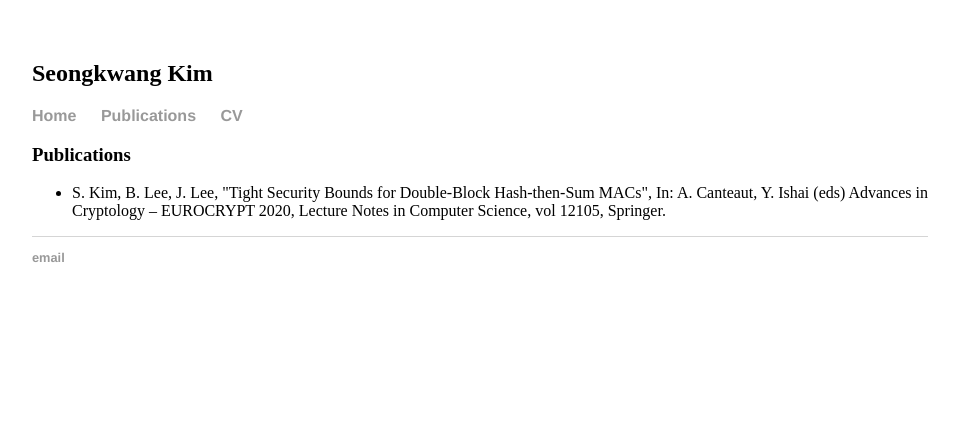
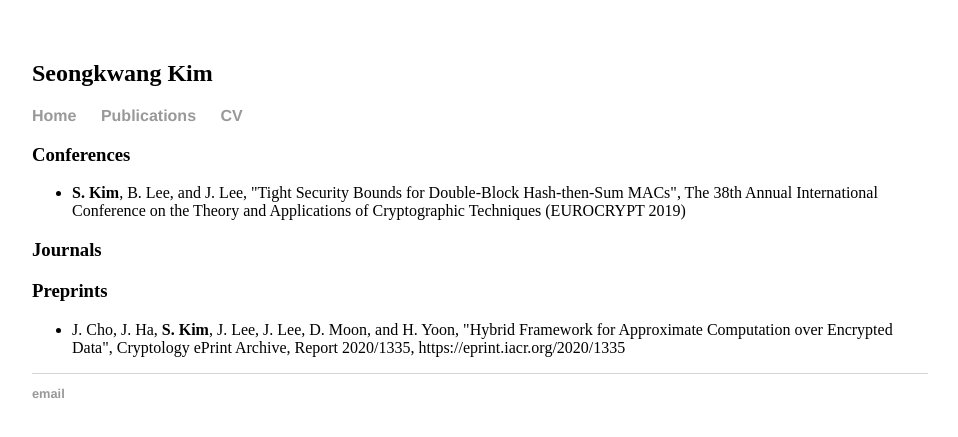
Before and after one commit to sgk1m/sgk1m.github.io, a Jekyll site: the page built from publications.html, in a window 1280 px wide. Shown: the top 437 px of the page, without its empty margins (160-1118 px from the left). Built offline with Jekyll 4.4.1, drawn with Linux system fonts in a browser that asks for light colours.

Commit message:
Update publications.html
Add a preprint

```diff
--- a/publications.html
+++ b/publications.html
@@ -3,9 +3,17 @@ layout: default
 title: Publications
 ---
 <div class="blurb">
-	<h3>Publications</h3>
-  <ul>
-  <li>S. Kim, B. Lee, J. Lee, "Tight Security Bounds for Double-Block Hash-then-Sum MACs", In: A. Canteaut, Y. Ishai (eds) Advances in Cryptology – EUROCRYPT 2020, Lecture Notes in Computer Science, vol 12105, Springer.
-  </li>
-  </ul>
+	<h3>Conferences</h3>
+	<ul>
+		<li><b>S. Kim</b>, B. Lee, and J. Lee, "Tight Security Bounds for Double-Block Hash-then-Sum MACs", The 38th Annual International Conference on the Theory and Applications of Cryptographic Techniques (EUROCRYPT 2019)
+		</li>
+	</ul>
+	<h3>Journals</h3>
+	<ul>
+	</ul>
+	<h3>Preprints</h3>
+	<ul>
+		<li>J. Cho, J. Ha, <b>S. Kim</b>, J. Lee, J. Lee, D. Moon, and H. Yoon, "Hybrid Framework for Approximate Computation over Encrypted Data", Cryptology ePrint Archive, Report 2020/1335, https://eprint.iacr.org/2020/1335
+		</li>
+	</ul>
 </div><!-- /.blurb -->
```
